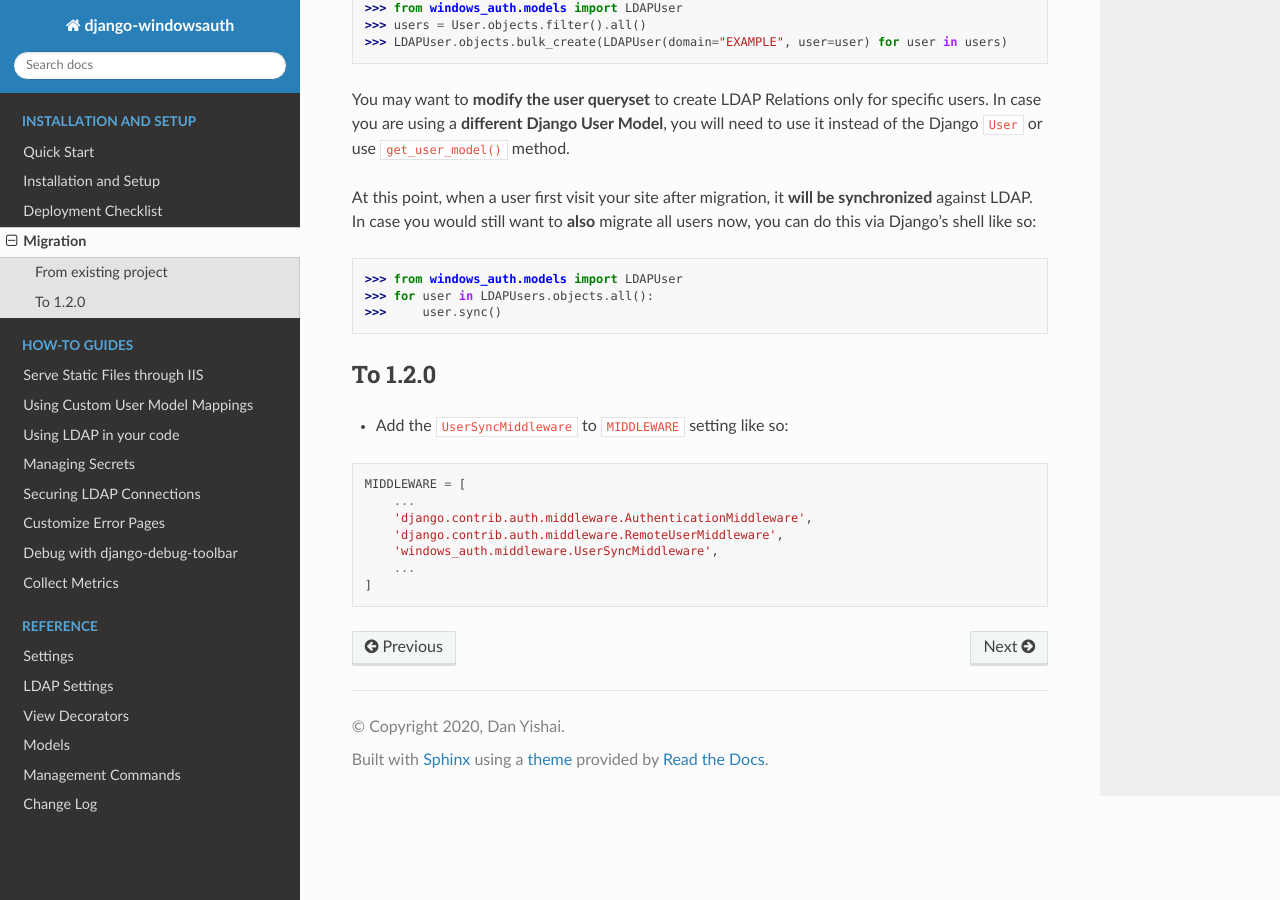
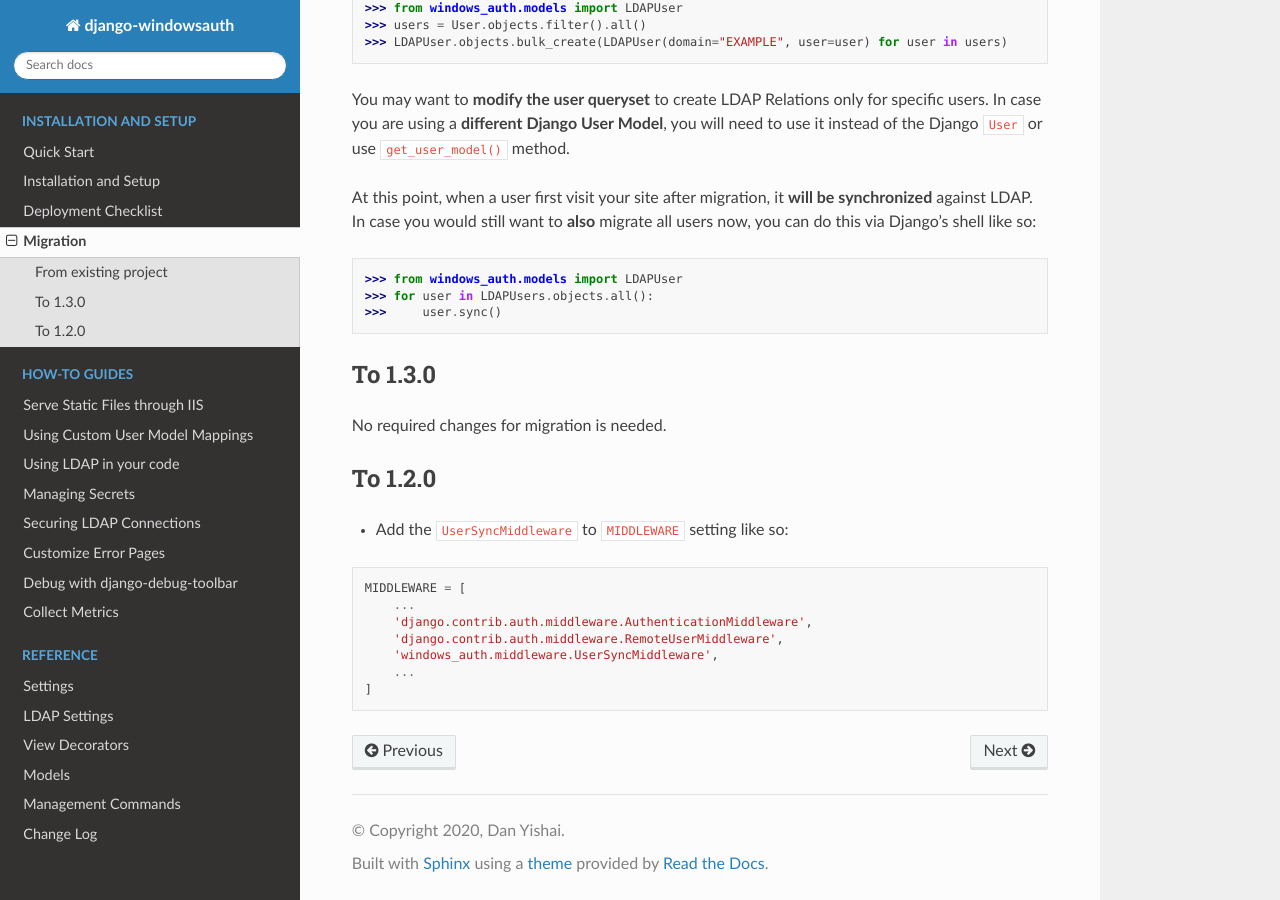
Before and after one commit to danyi1212/django-windowsauth, a Sphinx documentation site: the page built from docs/source/installation/migration.rst, in a window 1280 px wide and 900 px high, scrolled down 674 px. Built offline with Sphinx 7.4.7 and the Read the Docs theme 2.0.0, drawn with Linux system fonts in a browser that asks for light colours.

```diff
--- a/docs/source/installation/migration.rst
+++ b/docs/source/installation/migration.rst
@@ -38,8 +38,14 @@ In case you would still want to **also** migrate all users now, you can do this
 >>> for user in LDAPUsers.objects.all():
 >>>     user.sync()
 
+To 1.3.0
+--------
+
+No required changes for migration is needed.
+
+
 To 1.2.0
------
+--------
 
 - Add the ``UserSyncMiddleware`` to ``MIDDLEWARE`` setting like so:
 
--- a/docs/source/reference/change_log.rst
+++ b/docs/source/reference/change_log.rst
@@ -5,13 +5,14 @@ Change Log
 1.3.0
 -----
 
-Release date: Coming soon!
+Release date: Jan 10, 2021
 
 - **ADDED**: LDAP Metrics collection to Database
 - **ADDED**: LDAP Panel for ``django-debug-toolbar``
 - **ADDED**: LDAP Setting ``COLLECT_METRICS``
 - **ADDED**: Auto-close all LDAP connection on before process exit
 - **ADDED**: View decorators ``domain_required`` and ``ldap_sync_required``
+- **ADDED**: ``--https`` parameter for ``createwebconfig`` for HTTPS Redirection
 
 1.2.0
 -----
--- a/setup.cfg
+++ b/setup.cfg
@@ -1,6 +1,6 @@
 [metadata]
 name = django-windowsauth
-version = 1.2.0
+version = 1.3.0
 description = Easy integration and deployment of Django projects into Windows Environments.
 long_description = file: README.rst
 url = https://github.com/danyi1212/django-windowsauth
```
